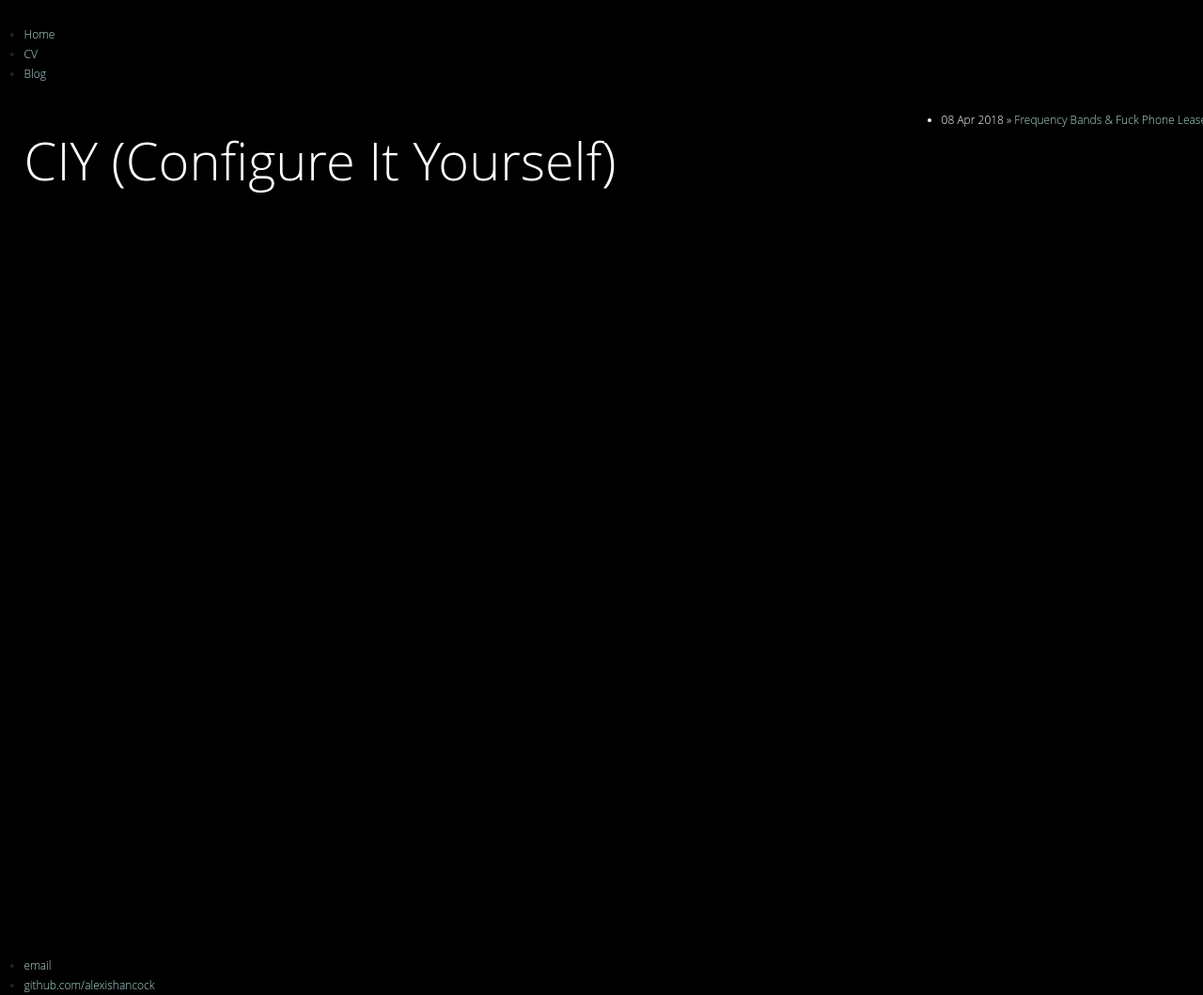
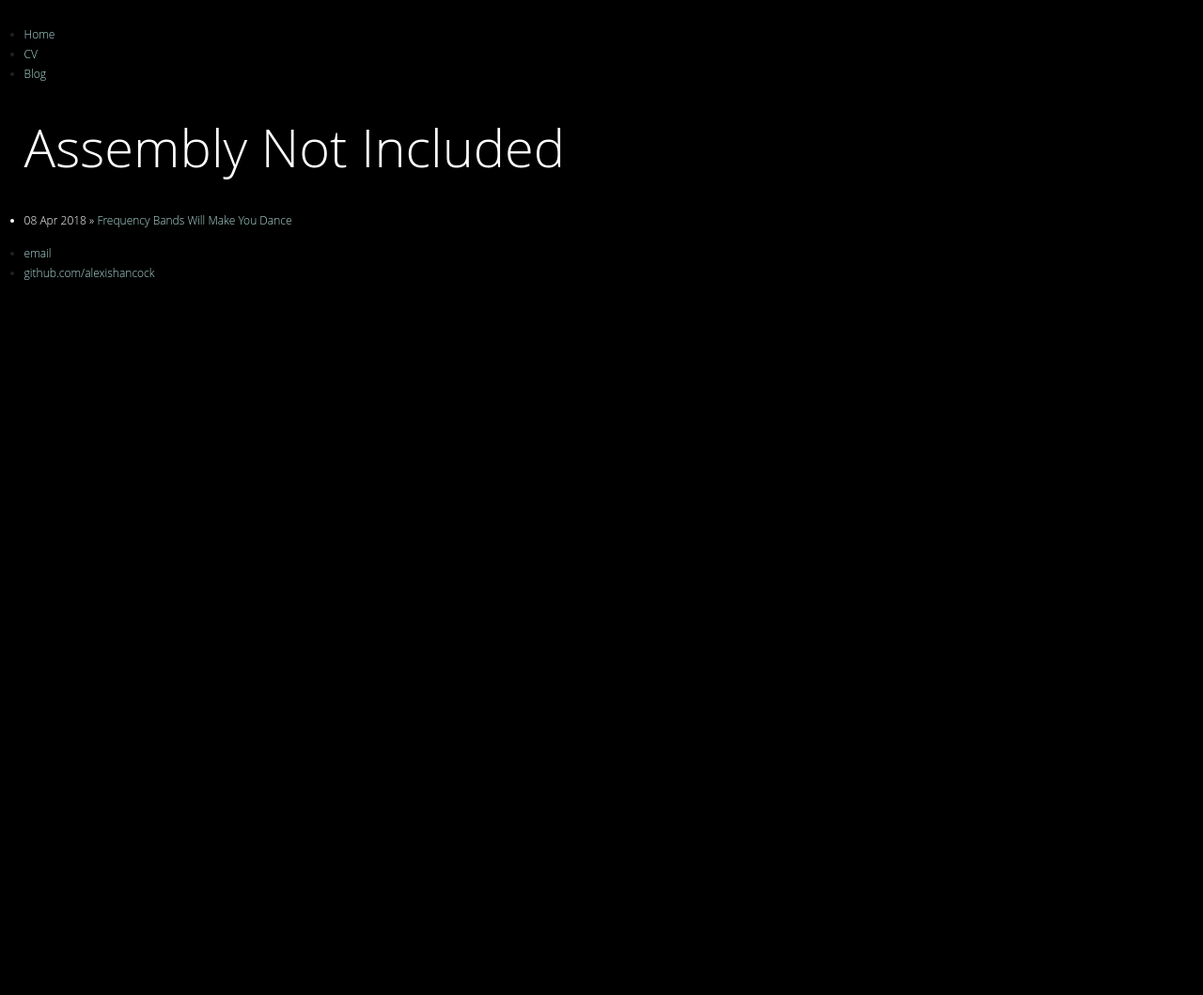
Before and after one commit to zoracon/zoracon.github.io, a Jekyll site: the page built from blog/index.html, in a window 1280 px wide. Shown: the whole page at 94% size. Built offline with Jekyll 4.4.1, drawn with Linux system fonts in a browser that asks for light colours; after the commit the page ends 900 px from its top, so only the background shows below that.

Commit message:
Add new post and page

```diff
--- a/blog/index.html
+++ b/blog/index.html
@@ -1,6 +1,6 @@
 ---
 layout: default
-title: CIY (Configure It Yourself)
+title: Assembly Not Included
 ---
 	<h1>{{ page.title }}</h1>
 	<ul class="posts">
--- a/css/style.css
+++ b/css/style.css
@@ -1,3 +1,4 @@
+@charset "UTF-8";
 /* Custom Stylesheet */
 /**
  * Use this file to override Materialize files so you can update
@@ -13,10 +14,9 @@
   font-weight: 300;
   font-weight: lighter;
   font-size: 14px;
-  height: 100vh;
   line-height: 1.5em;
   margin: 2%;
-  width: 100%; }
+  width: 95%; }
   body h1 {
     font-size: 4em;
     font-weight: lighter;
@@ -39,30 +39,7 @@
 
 .container {
   color: #FFFFFF;
-  display: grid;
-  height: 100vh;
-  grid-template-columns: 1fr;
-  grid-template-rows: 1fr 1fr 1fr;
-  grid-gap: 1rem;
-  grid-template-areas: "block-1 block-2 block-3"; }
-
-.block-1 {
-  grid-area: block-1; }
-
-.block-2 {
-  grid-area: block-2; }
-
-.block-3 {
-  grid-area: block-3; }
-  .block-3 .portfolio-title {
-    color: black;
-    cursor: pointer;
-    position: absolute; }
-  .block-3 .portfolio-title-1 {
-    margin-left: 1%;
-    margin-top: 2%; }
-  .block-3 .portfolio-links {
-    color: #212121; }
+  display: block; }
 
 .experience {
   margin-top: 40px;
@@ -109,6 +86,10 @@
     overflow: hidden;
     transition: height 0.5s ease-in; }
 
+.post {
+  text-align: justify;
+  width: 80%; }
+
 @media screen and (max-width: 960px) {
   .container {
     display: grid;
@@ -116,16 +97,10 @@
     grid-template-columns: 100%;
     grid-template-rows: 1fr;
     grid-gap: 1rem;
-    grid-template-areas: "block-1"  "block-2"  "block-3"; }
+    grid-template-areas: "block-1"; }
 
-  .block-1 {
+  .blockç {
     grid-area: block-1; }
-
-  .block-2 {
-    grid-area: block-2; }
-
-  .block-3 {
-    grid-area: block-3; }
 
   .links {
     float: left;
```
Also changed, not shown: _posts/2018-04-09-frequency-bands.md (+28 -2 lines), css/style.scss (+10 -25 lines), index.html (+8 -5 lines), trinkets.html (added, +27 -0 lines), 1 other file.
